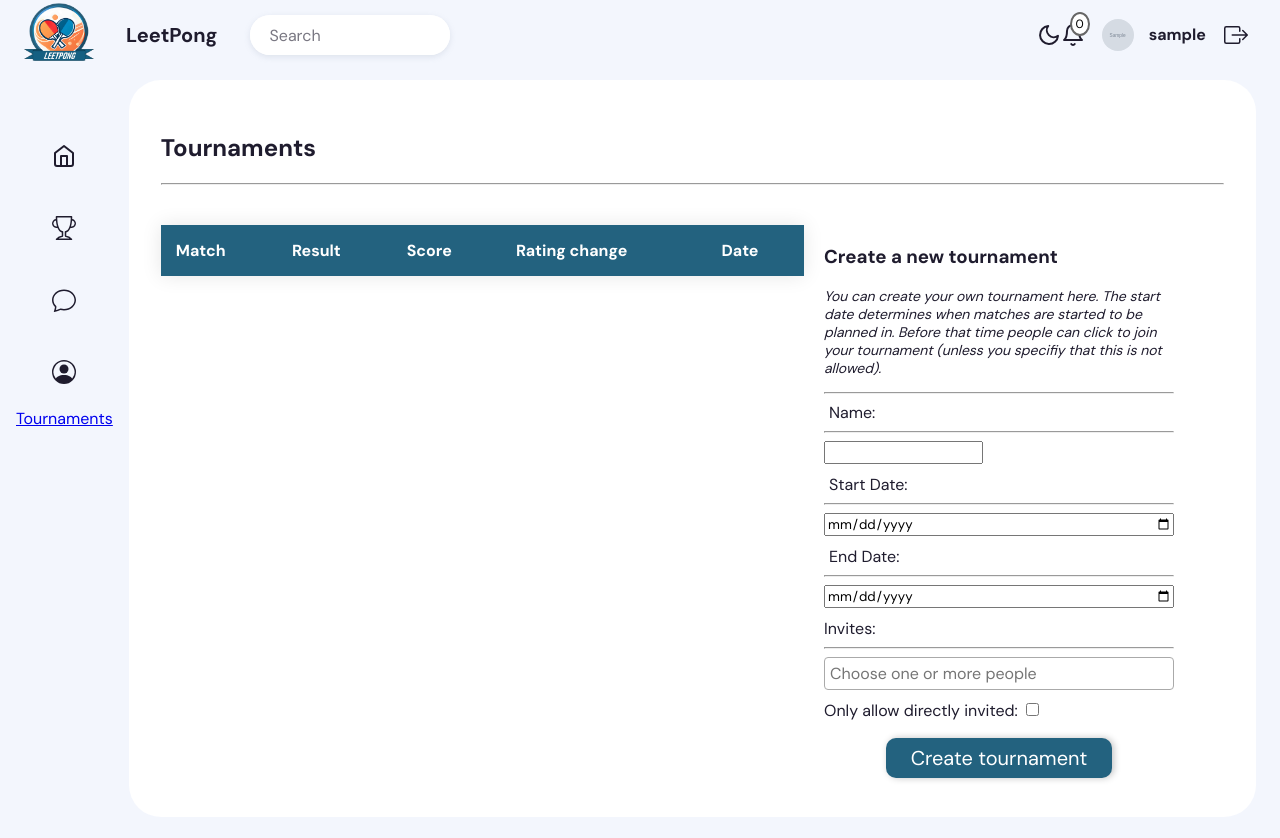
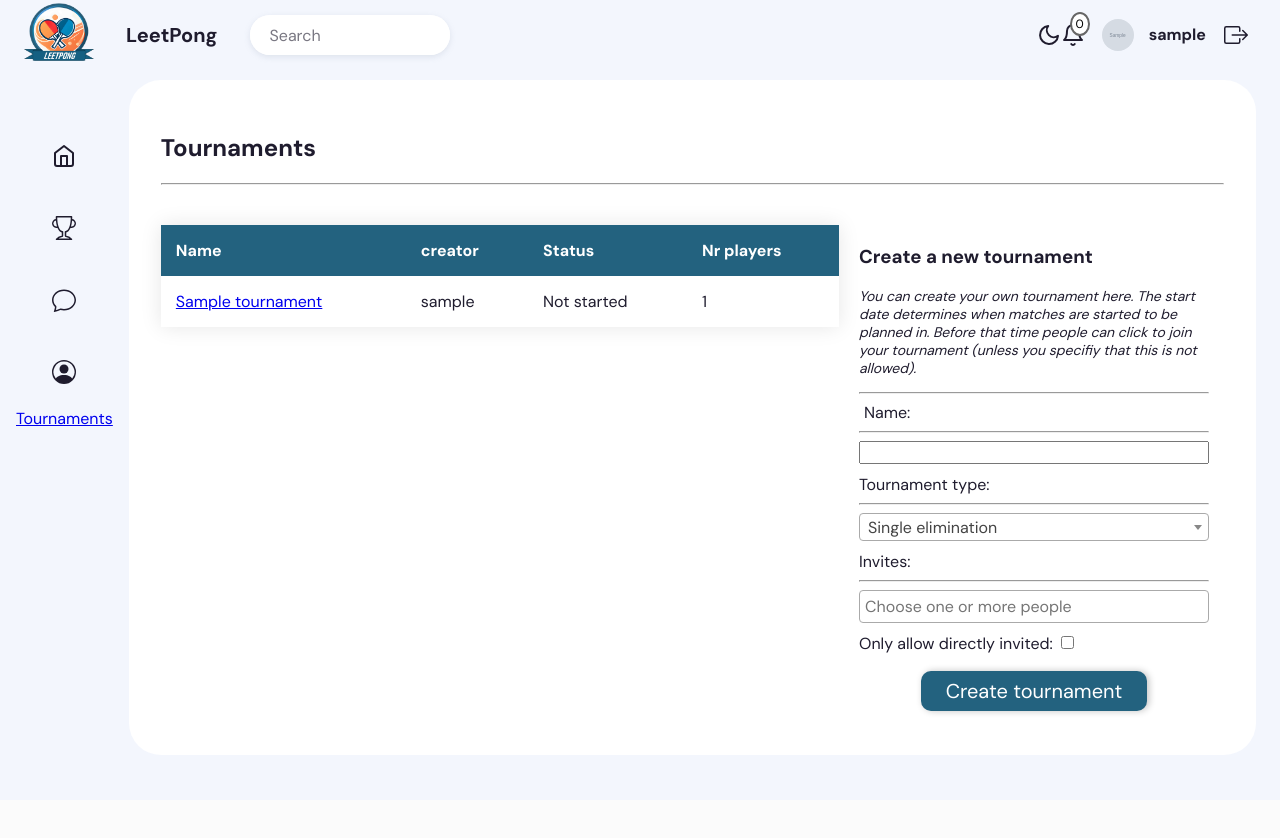
Before and after one commit to bramvanwersch/pingpong_bracket, a Django app: page /tournament/ in a window 1280 px wide. After the commit the page ends 713 px from the top, so only its background shows below. Run offline with Django 4.2, Linux system fonts and the light colour scheme; a user stored in the database is signed in; tables that the repository leaves empty hold one stand-in row (values such as "Sample post"); grey boxes marked "Sample" are stand-in pictures; lists and menus that the app fills with data are empty.

Commit message:
made some progress for the tournaments

```diff
--- a/tournaments/models.py
+++ b/tournaments/models.py
@@ -9,23 +9,25 @@
 
     creator = models.ForeignKey(User, on_delete=models.CASCADE)
     name = models.CharField(max_length=128)
-    start_date = models.DateField()
-    end_date = models.DateField()
+    start_date = models.DateField(null=True, default=None)
+    end_date = models.DateField(null=True, default=None)
 
     class TournamentState(models.Choices):
         NOT_STARTED = 'Not started'
         RUNNING = 'Running'
         FINISHED = 'Finished'
 
-    status = models.CharField(max_length=16, choices=TournamentState.choices)
+    status = models.CharField(max_length=16, choices=TournamentState.choices, default=TournamentState.NOT_STARTED)
 
     class TournamentType(models.Choices):
         SINGLE_ELIMINATION = "Single elimination"
-        DOUBLE_ELIMINATION = "Double elimination"
-        SEATING_AND_SINGLE_ELIMINATION = "Seating and single elimination"
-        SEATING_AND_DOUBLE_ELIMINATION = "Seating and double elimination"
+        # DOUBLE_ELIMINATION = "Double elimination"
+        SEEDING_AND_SINGLE_ELIMINATION = "Seeding and single elimination"
+        # SEEDING_AND_DOUBLE_ELIMINATION = "Seeding and double elimination"
 
     tournament_type = models.CharField(max_length=64, choices=TournamentType.choices)
+
+    invite_only = models.BooleanField(default=False)
 
 
 class TournamentGame(models.Model):
@@ -45,3 +47,13 @@
     # the bracket structure
     round_number = models.IntegerField(null=True, default=None)
     round = models.IntegerField(null=True, default=None)
+
+
+class TournamentParticipant(models.Model):
+
+    class Meta:
+        db_table = "tournament_participant"
+
+    user = models.ForeignKey(User, on_delete=models.CASCADE)
+    tournament = models.ForeignKey(Tournament, on_delete=models.CASCADE)
+    place = models.IntegerField(null=True, default=None)
--- /dev/null
+++ b/tournaments/src/utility.py
@@ -0,0 +1,22 @@
+from typing import Iterable
+
+from tournaments.models import Tournament, TournamentParticipant
+
+
+def tournament_table_data(tournaments: Iterable[Tournament]):
+    final_data = []
+    for tournament in tournaments:
+        participants = list(TournamentParticipant.objects.filter(tournament=tournament).select_related("user"))
+        final_data.append({
+            "name": tournament.name,
+            "start_date": tournament.start_date,
+            "end_date": tournament.end_date,
+            "status": tournament.status,
+            "nr_participants": len(participants),
+            "tournament_type": tournament.tournament_type,
+            "invite_only": tournament.invite_only,
+            "creator": tournament.creator,
+            "db_id": tournament.pk,
+            "participants": [p.user for p in participants]
+        })
+    return final_data
--- a/tournaments/templates/tournaments_overview.html
+++ b/tournaments/templates/tournaments_overview.html
@@ -18,34 +18,34 @@
                 <table id="matches_table" style="width: 100%">
                     <thead>
                     <tr>
-                        <th style="color: white;"><span>Match</span></th>
-                        <th style="color: white;"><span>Result</span></th>
-                        <th style="color: white;"><span>Score</span></th>
-                        <th style="color: white;"><span>Rating change</span></th>
-                        <th style="color: white;"><span>Date</span></th>
+                        <th style="color: white;"><span>Name</span></th>
+                        <th style="color: white;"><span>creator</span></th>
+                        <th style="color: white;"><span>Status</span></th>
+                        <th style="color: white;"><span>Nr players</span></th>
                     </tr>
                     </thead>
                     <tbody>
-                    {% for match in matches %}
+                    {% for data in tournament_data %}
                         <tr>
-                            <td class="lalign">
-                                <a href="/leaderboard/{{ match.player1 }}"
-                                   style="color:var(--main-color)">{{ match.player1 }}</a> vs
-                                <a href="/leaderboard/{{ match.player2 }}"
-                                   style="color:var(--main-color)">{{ match.player2 }}</a>
-                            </td>
-                            <td>{{ match.result }}</td>
-                            <td>{{ match.score }}</td>
-                            <td>{{ match.rating }}</td>
-                            <td>{{ match.date }}</td>
+                            <td><a href="/tournament/detail/{{ data.db_id }}">{{ data.name }}</a></td>
+                            <td>{{ data.creator }}</td>
+                            <td>{{ data.status }}</td>
+                            <td>{{ data.nr_participants }}</td>
                         </tr>
                     {% endfor %}
                     </tbody>
                 </table>
             </div>
-            <div style="margin-left: 20px; margin-right: 50px">
+            <div style="margin-left: 20px; margin-right: 15px; max-width: 350px;">
                 <h3 style="color: var(--main-color)">Create a new tournament</h3>
-                <div style="max-width: 350px; margin-bottom: 15px; font-size: 14px">
+                {% if issue %}
+                    <ul>
+                        <li style="color: red">
+                            {{ issue }}
+                        </li>
+                    </ul>
+                {% endif %}
+                <div style=" margin-bottom: 15px; font-size: 14px">
                     <i>
                         You can create your own tournament here. The start date determines when matches are started to
                         be planned in. Before that time people can click to join your tournament (unless you specifiy
@@ -53,35 +53,35 @@
                     </i>
                 </div>
                 <hr>
-                <form action="/tournament/create" method="post" style="display: flex; flex-direction: column; gap: 10px;">
+                <form action="/tournament/create" method="post"
+                      style="display: flex; flex-direction: column; gap: 10px;">
                     {% csrf_token %}
                     <div>
                         <label for="tournament_name" style="margin-left: 5px">
                             Name:
                         </label>
                         <hr>
-                        <input id="tournament_name">
+                        <input id="tournament_name" style="width: 100%" name="name">
                     </div>
                     <div>
-                        <label for="start_date" style="margin-left: 5px">
-                            Start Date:
+                        <label for="tournamnet_type">
+                            Tournament type:
                         </label>
                         <hr>
-                        <input id="start_date" type="date" style="width: 100%">
+                        <select id="tournamnet_type" name="tournamnet_type" style="width: 100%">
+                            {% for type_ in types %}
+                                <option value="{{ type_ }}">
+                                    {{ type_ }}
+                                </option>
+                            {% endfor %}
+                        </select>
                     </div>
                     <div>
-                        <label for="start_date" style="margin-left: 5px">
-                            End Date:
+                        <label for="invitees">
+                            Invites:
                         </label>
                         <hr>
-                        <input id="start_date" type="date" style="width: 100%">
-                    </div>
-                    <div>
-                        <label for="invites">
-                            Invites:
-                        </label>
-                    <hr>
-                        <select id="invites" name="chatter" multiple="multiple" style="width: 100%">
+                        <select id="invitees" name="invitees" multiple="multiple" style="width: 100%">
                             {% for name, id in names.items %}
                                 <option value="{{ id }}">
                                     {{ name }}
@@ -93,8 +93,9 @@
                         <label for="only_direct">
                             Only allow directly invited:
                         </label>
-                        <input type="checkbox" id="only_direct">
+                        <input type="checkbox" id="only_direct" name="only_direct">
                     </div>
+
                     <div>
                         <span class="button-wrap">
                             <button type="submit" class="btn-score">Create tournament</button>
@@ -108,8 +109,11 @@
 {% block scripts %}
     <script>
         window.onload = function () {
-            $('#invites').select2({
+            $('#invitees').select2({
                 placeholder: "Choose one or more people"
+            });
+            $('#tournamnet_type').select2({
+                placeholder: "Type of tournament"
             });
         }
     </script>
--- a/tournaments/urls.py
+++ b/tournaments/urls.py
@@ -4,5 +4,6 @@
 
 urlpatterns = [
     path("", views.TournamentMainView.as_view()),
-    path("create", views.TournamentMainView.as_view()),
+    path("detail/<str:tournament_id>", views.TournamentDetailView.as_view()),
+    path("create", views.CreateTournamentView.as_view()),
 ]
--- a/tournaments/views.py
+++ b/tournaments/views.py
@@ -1,16 +1,49 @@
+import datetime
+
+from django.shortcuts import redirect
 from django.template.response import TemplateResponse
 
-from chatting.src import utility
+from chatting.src import utility as chatting_utility
 from general_src.base_view import BaseView
+from tournaments.models import Tournament, TournamentParticipant
+from tournaments.src import utility
 
 
 class TournamentMainView(BaseView):
     def get(self, request):
-        names = utility.get_user_mapping([request.user])
-
-        return TemplateResponse(request, "tournaments_overview.html", {"names": names})
+        names = chatting_utility.get_user_mapping([request.user])
+        types = [c[0] for c in Tournament.TournamentType.choices]
+        tournament_objects = Tournament.objects.all().order_by("start_date")[:50]
+        tournament_data = utility.tournament_table_data(tournament_objects)
+        issue = ""
+        if "issue" in request.session:
+            issue = request.session.pop("issue")
+        return TemplateResponse(request, "tournaments_overview.html", {"names": names, "issue": issue, "types": types, "tournament_data": tournament_data})
 
 
 class CreateTournamentView(BaseView):
     def post(self, request):
-        return TemplateResponse(request, "tournaments_detail.html")
+        data = request.POST
+        name = data.get("name", None)
+        if not name:
+            request.session["issue"] = "Please provide a name"
+            return redirect("/tournament/")
+        only_direct = data.get("only_direct", None) == 'on'
+        invitees = data.getlist("invitees", [])
+        type_ = data.get("tournamnet_type")
+        if only_direct and len(invitees) <= 1:
+            request.session["issue"] = "When using direct invites, invite at least 2 people"
+            return redirect("/tournament/")
+        tournament = Tournament.objects.create(creator=request.user, name=name, status=Tournament.TournamentState.NOT_STARTED, tournament_type=type_, invite_only=only_direct)
+        TournamentParticipant.objects.create(user_id=request.user.pk, tournament=tournament)
+        for invite in invitees:
+            TournamentParticipant.objects.create(user_id=invite, tournament=tournament)
+        return redirect("/tournament/")
+
+
+class TournamentDetailView(BaseView):
+
+    def get(self, request, tournament_id):
+        tournament = Tournament.objects.get(pk=tournament_id)
+        data = utility.tournament_table_data([tournament])[0]
+        return TemplateResponse(request, "tournaments_detail.html", {"data": data})
```
Also changed, not shown: tournaments/templates/tournaments_detail.html (+122 -8 lines), tournaments/migrations/0001_initial.py (added), tournaments/src/__init__.py (added).
